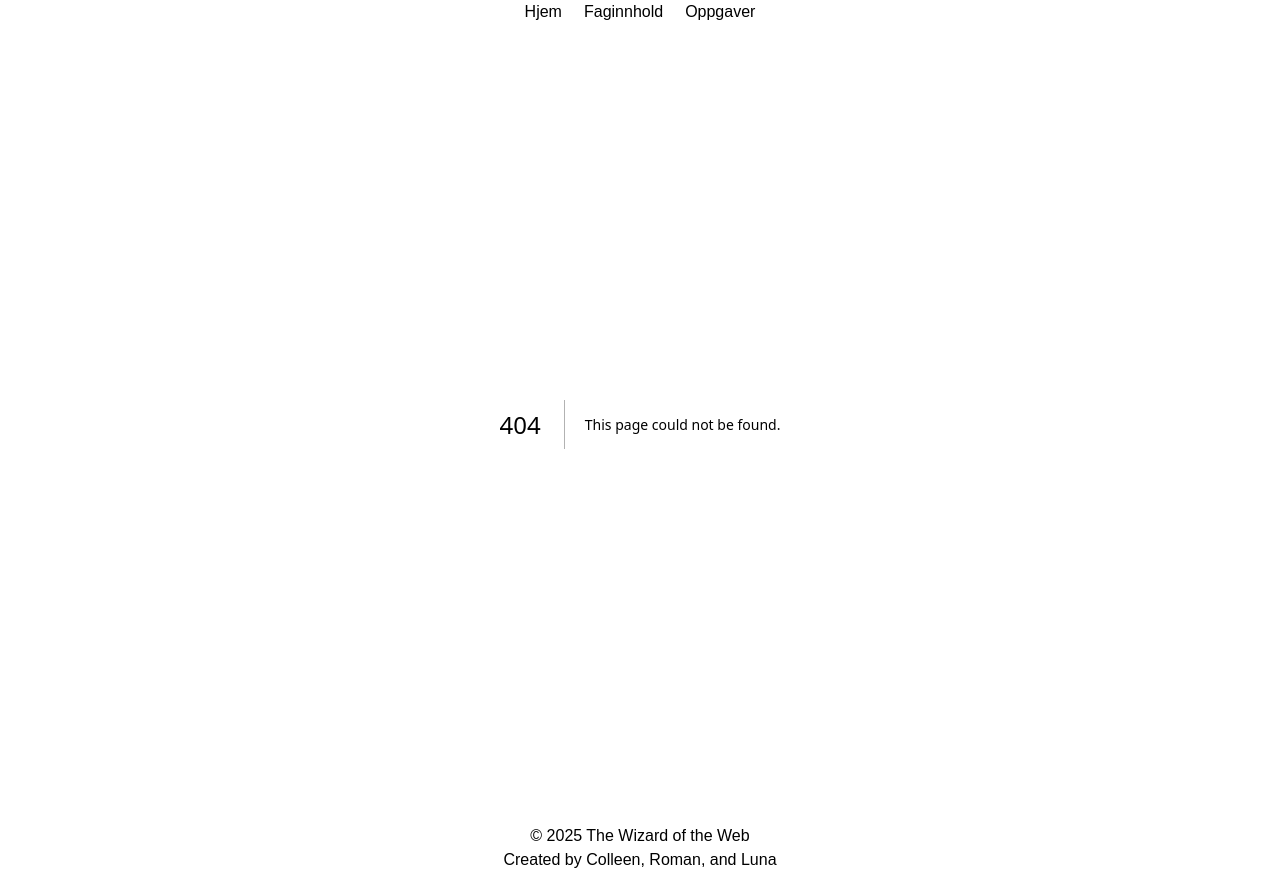
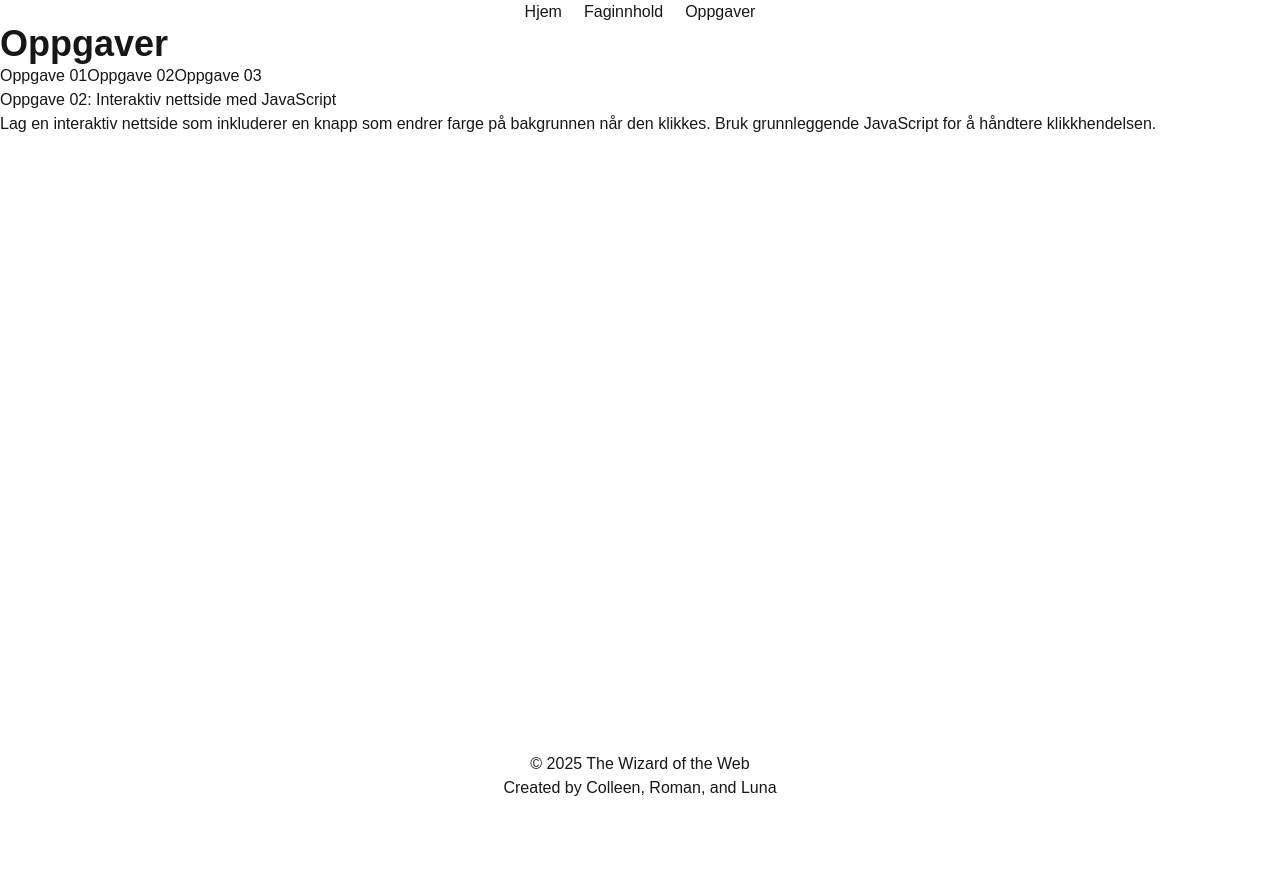
Before and after one commit to brolun/arbeidskrav02-emne06-ga, a Next.js app: page /oppgaver/oppgave02 in a window 1280 px wide. Before the commit this address had no page. After the commit the page ends 800 px from the top, so only its background shows below. Built offline with nearby package versions, Linux system fonts and the light colour scheme.

Commit message:
add initial folders and files for "oppgaver"

```diff
--- /dev/null
+++ b/app/oppgaver/layout.tsx
@@ -0,0 +1,16 @@
+import Link from "next/link";
+import React from "react";
+
+export default function Layout({ children }: { children: React.ReactNode }) {
+  return (
+    <main>
+      <h1>Oppgaver</h1>
+      <nav>
+        <Link href="/oppgaver/oppgave01">Oppgave 01</Link>
+        <Link href="/oppgaver/oppgave02">Oppgave 02</Link>
+        <Link href="/oppgaver/oppgave03">Oppgave 03</Link>
+      </nav>
+      {children}
+    </main>
+  );
+}
--- /dev/null
+++ b/app/oppgaver/oppgave01/page.tsx
@@ -0,0 +1,11 @@
+export default function Oppgave01() {
+  return (
+    <>
+      <h2>Oppgave 01: Opprette en enkel nettside med HTML og CSS</h2>
+      <p>
+        Lag en enkel nettside som presenterer deg selv. Inkluder et bilde, en
+        kort biografi, og bruk grunnleggende CSS for å style siden.
+      </p>
+    </>
+  );
+}
--- /dev/null
+++ b/app/oppgaver/oppgave02/page.tsx
@@ -0,0 +1,12 @@
+export default function Oppgave02() {
+  return (
+    <>
+      <h2>Oppgave 02: Interaktiv nettside med JavaScript</h2>
+      <p>
+        Lag en interaktiv nettside som inkluderer en knapp som endrer farge på
+        bakgrunnen når den klikkes. Bruk grunnleggende JavaScript for å håndtere
+        klikkhendelsen.
+      </p>
+    </>
+  );
+}
--- /dev/null
+++ b/app/oppgaver/oppgave03/page.tsx
@@ -0,0 +1,11 @@
+export default function Oppgave03() {
+  return (
+    <>
+      <h2>Oppgave 03: Lage en enkel React-komponent</h2>
+      <p>
+        Lag en enkel React-komponent som viser en liste over dine favorittbøker.
+        Bruk props for å sende bokdata til komponenten.
+      </p>
+    </>
+  );
+}
--- /dev/null
+++ b/app/oppgaver/page.tsx
@@ -0,0 +1,3 @@
+export default function Oppgaver() {
+  return <></>;
+}
```
